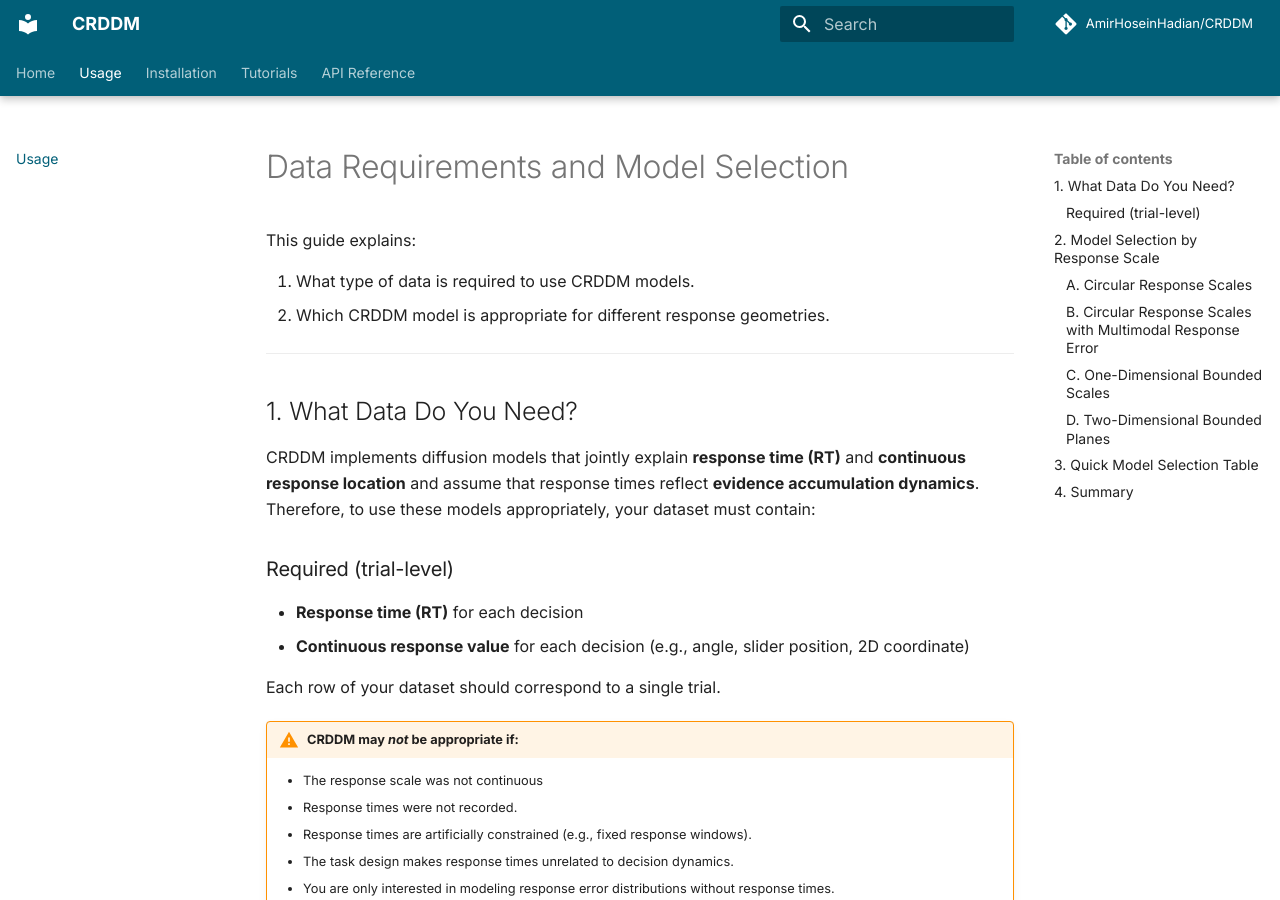
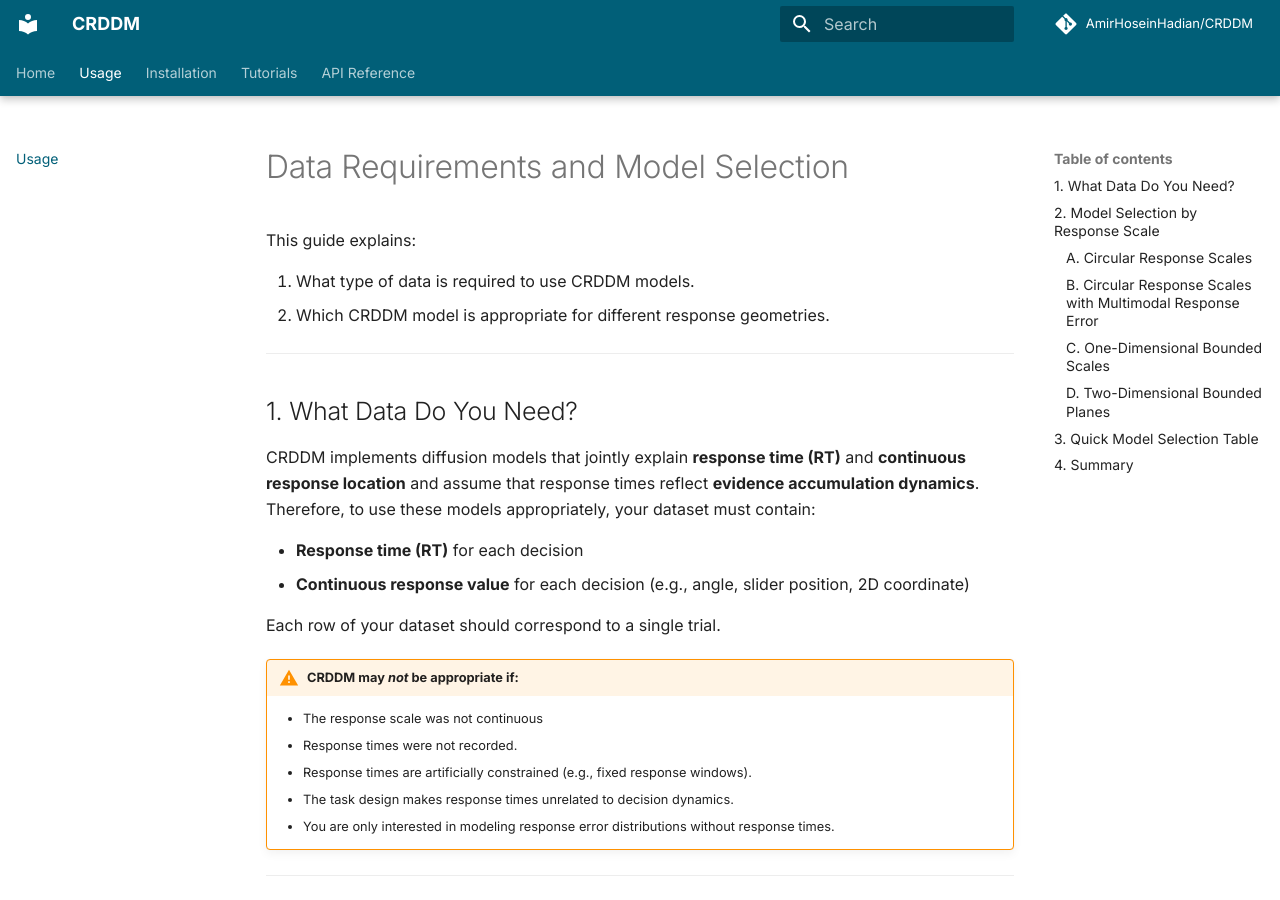
Before and after one commit to AmirHoseinHadian/CRDDM, an MkDocs documentation site: the page built from docs/usage.md, in a window 1280 px wide and 900 px high. Built offline with MkDocs 1.6.1 and Material for MkDocs 9.7.7, drawn with Linux system fonts in a browser that asks for light colours; comment, search, counter and statistics services are not loaded.

Commit message:
usage updated

```diff
--- a/docs/usage.md
+++ b/docs/usage.md
@@ -11,8 +11,6 @@ This guide explains:
 
 CRDDM implements diffusion models that jointly explain **response time (RT)** and **continuous response location** and assume that response times reflect **evidence accumulation dynamics**.
 Therefore, to use these models appropriately, your dataset must contain:
-
-### Required (trial-level)
 
 - **Response time (RT)** for each decision
 - **Continuous response value** for each decision (e.g., angle, slider position, 2D coordinate)
```
